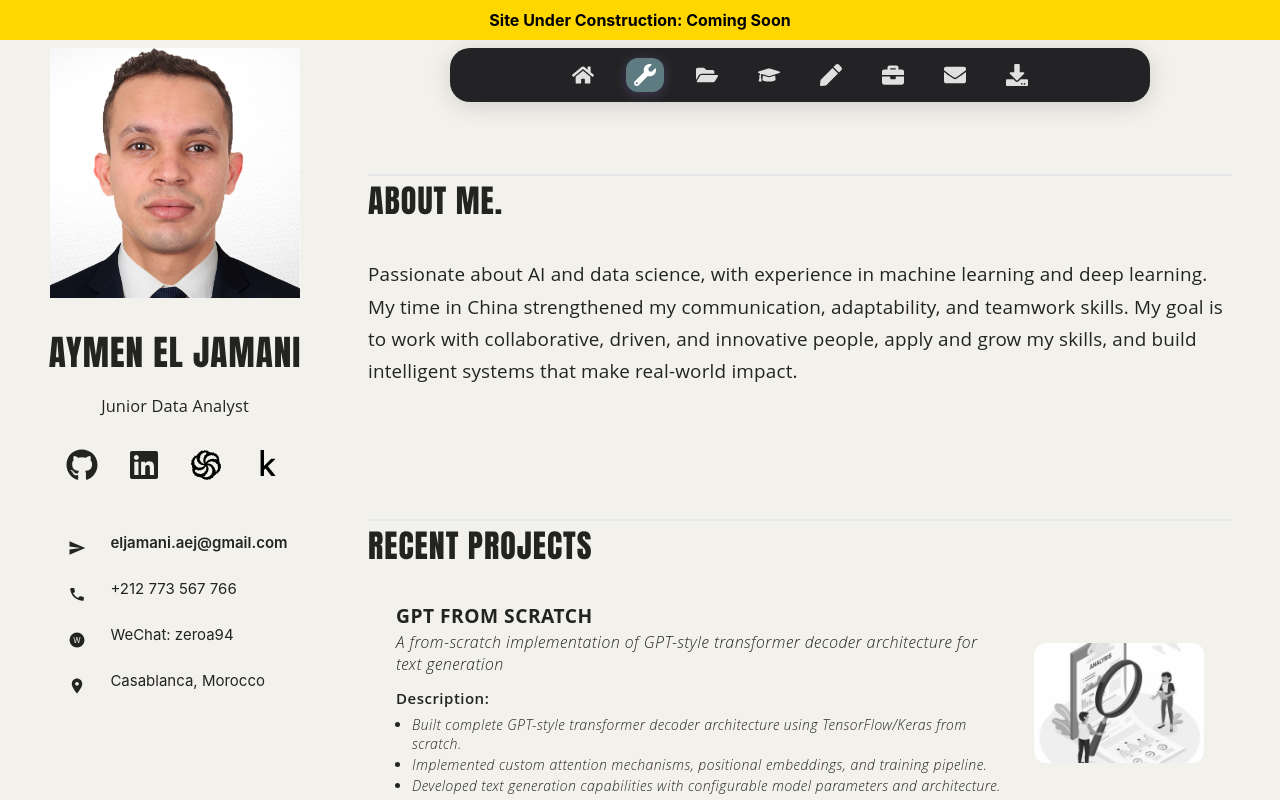
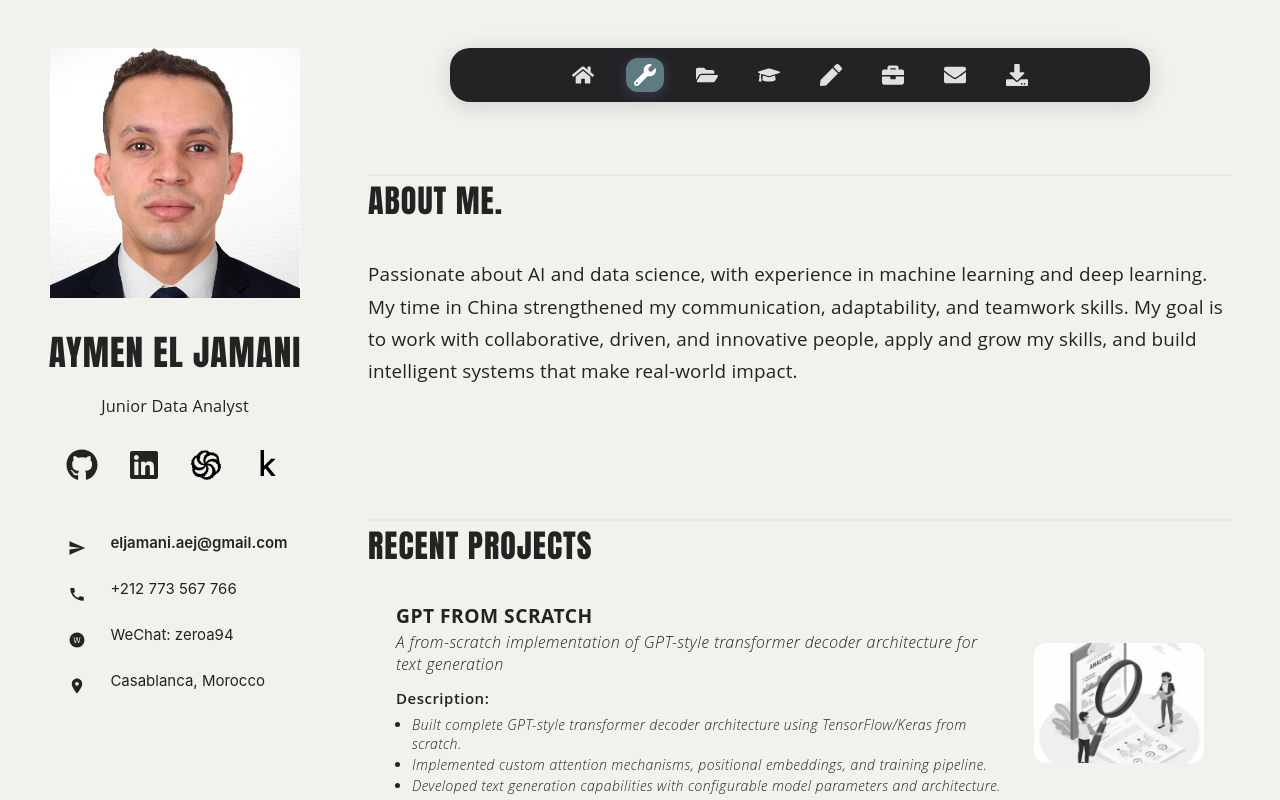
Before and after one commit to eljamani94/portfolio, a Next.js app: page / in a window 1280 px wide. Shown: the top 800 px of the page. Built offline with nearby package versions, Linux system fonts and the light colour scheme.

Commit message:
removing the under construction banner

```diff
--- a/app/globals.css
+++ b/app/globals.css
@@ -6,24 +6,6 @@ body {
   color: #fff;
 }
 
-.construction-banner {
-  background-color: #FFD700;
-  color: #000;
-  text-align: center;
-  padding: 10px;
-  font-weight: bold;
-  position: fixed;
-  top: 0;
-  left: 0;
-  right: 0;
-  z-index: 1000;
-}
-
 * {
   box-sizing: border-box;
 }
-
-
-* {
-  box-sizing: border-box;
-}
--- a/app/layout.js
+++ b/app/layout.js
@@ -9,9 +9,6 @@ export default function RootLayout({ children }) {
   return (
     <html lang="en">
       <body>
-        <div className="construction-banner">
-          Site Under Construction: Coming Soon
-        </div>
         {children}
       </body>
     </html>
```
